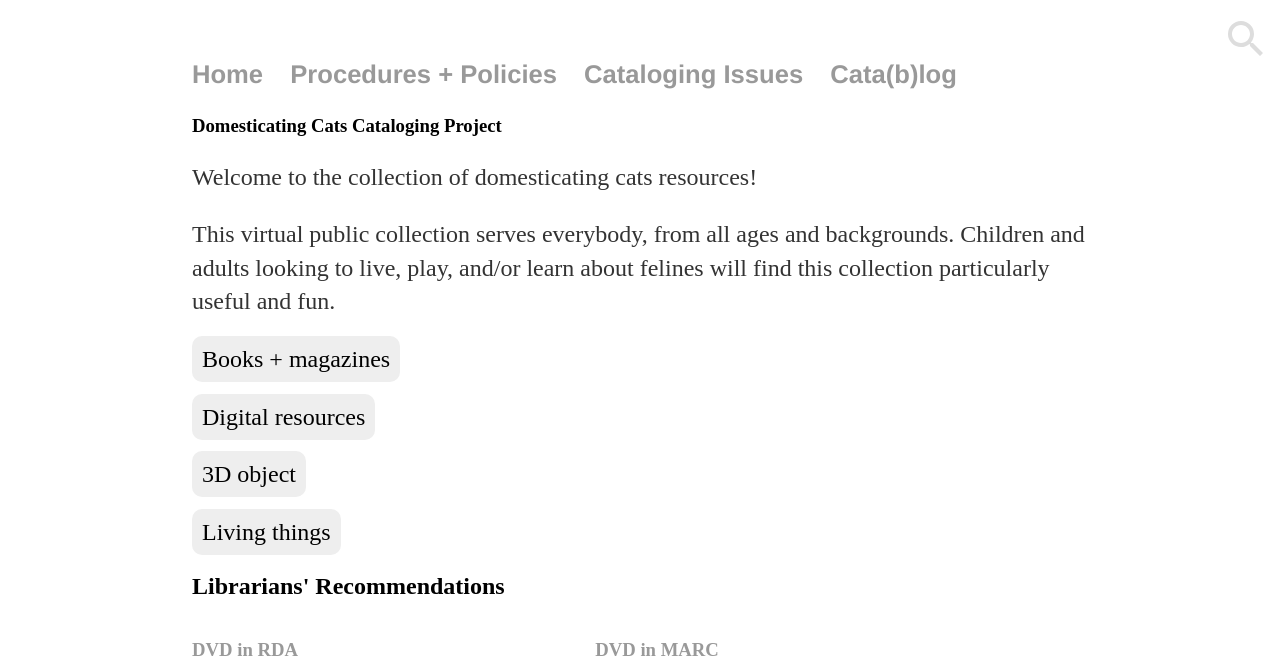
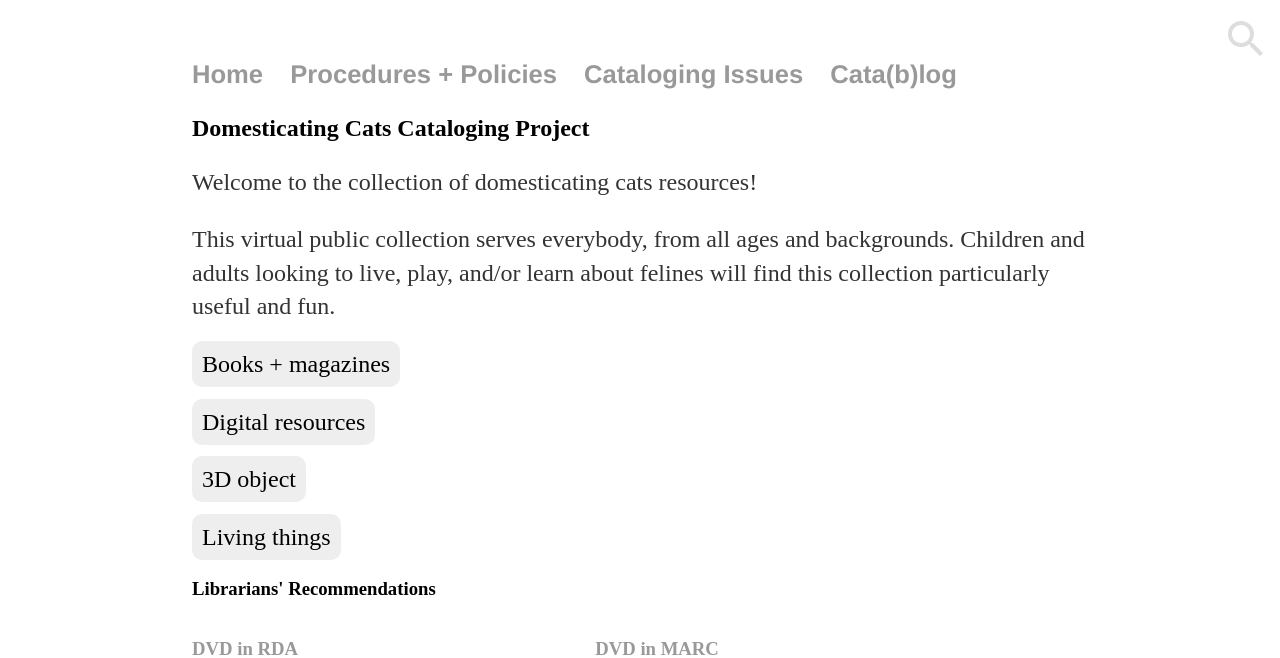
Before and after one commit to cat-alog/cat-alog.github.io, a Jekyll site: the page built from index.html, in a window 1280 px wide. Shown: the top 658 px of the page. Built offline with Jekyll 4.4.1, drawn with Linux system fonts in a browser that asks for light colours; grey boxes are pictures that could not be loaded.

Commit message:
update headers

```diff
--- a/index.html
+++ b/index.html
@@ -4,7 +4,7 @@ title: Domesticating Cats Collection
 ---
 <div class="blurb">
 
-	<h3>Domesticating Cats Cataloging Project</h3>
+	<h2>Domesticating Cats Cataloging Project</h2>
 	<p>Welcome to the collection of domesticating cats resources!</p>
 	<p>This virtual public collection serves everybody, from all ages and backgrounds. Children and adults looking to live, play, and/or learn about felines will find this collection particularly useful and fun. </p>
 	</p>
@@ -12,7 +12,7 @@ title: Domesticating Cats Collection
 	<p><a class="dwnld-btn" href="">Digital resources</a></p>
 	<p><a class="dwnld-btn" href="">3D object</a></p>
 	<p><a class="dwnld-btn" href="">Living things</a></p>
-	<h2>Librarians' Recommendations</h2>
+	<h3>Librarians' Recommendations</h3>
 	<!-- feature 4 blog most recent blog posts onto homepage -->
 			{% for post in site.posts %}
 				{% if forloop.index < 9 %}
```
